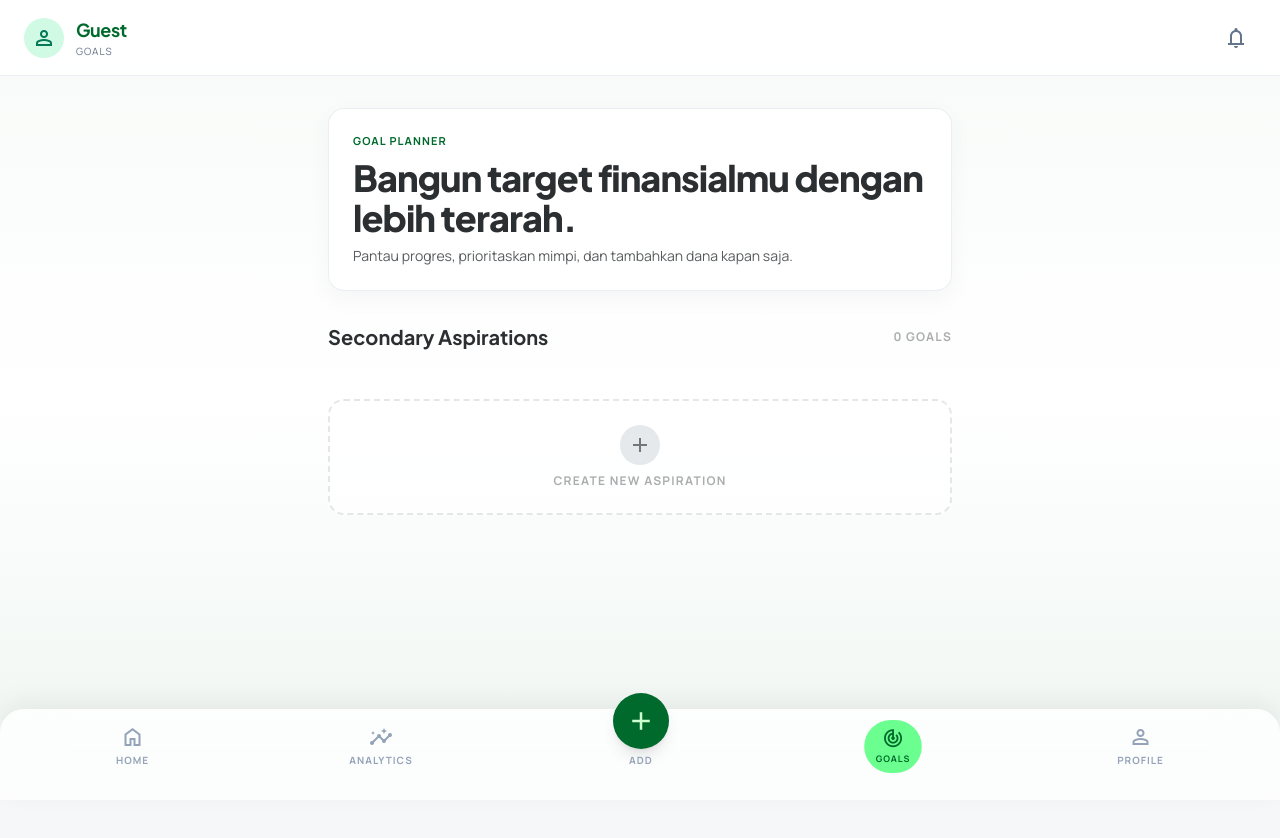
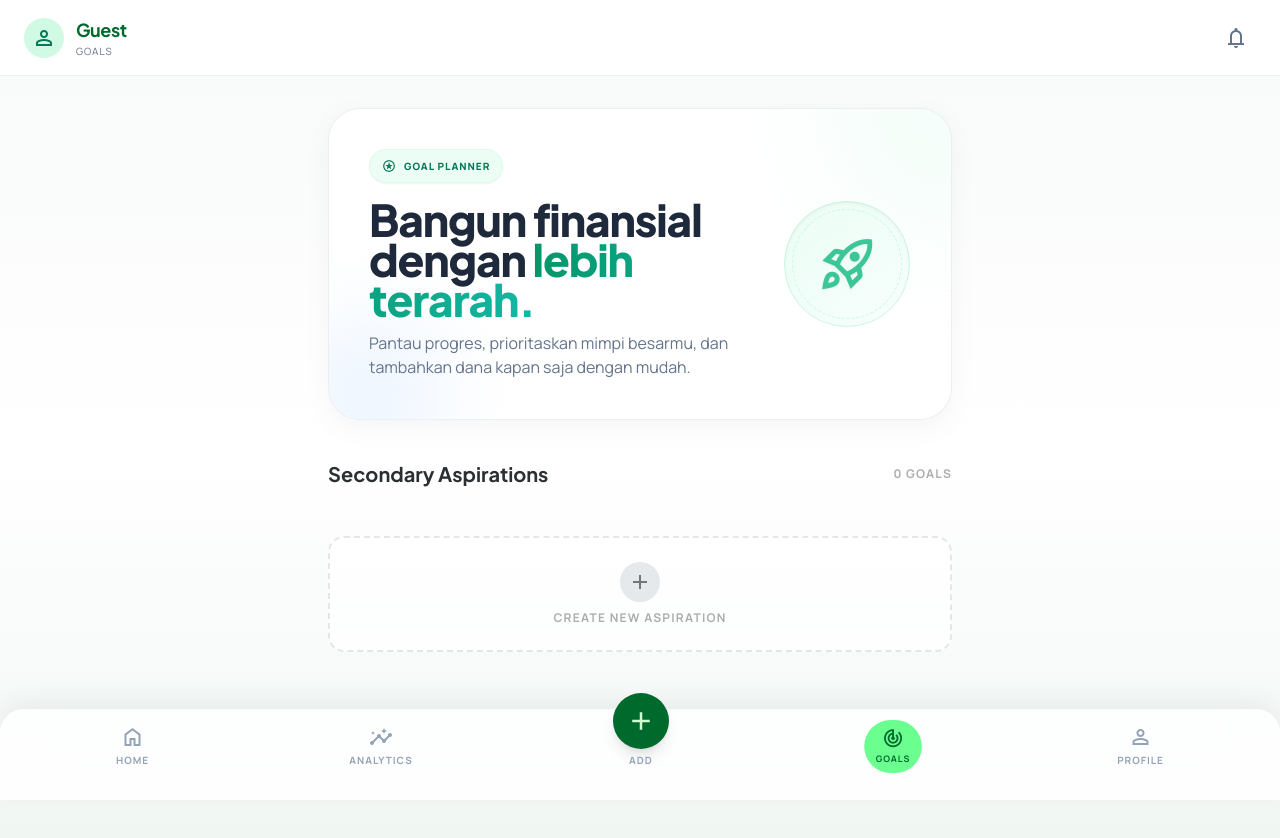
Before and after one commit to Fadilraflians/Apps-Duitflow, a React (Vite) app: page /goals in a window 1280 px wide. Shown: the top 838 px of the page. Built offline with nearby package versions, Linux system fonts and the light colour scheme.

Commit message:
style: beautify Goal Planner header card

```diff
--- a/src/screens/Goals.jsx
+++ b/src/screens/Goals.jsx
@@ -96,10 +96,33 @@ export default function Goals() {
       </header>
 
       <main className="px-4 sm:px-6 pb-32 pt-3 sm:pt-4 max-w-2xl mx-auto">
-        <div className="mb-6 sm:mb-8 mt-2 sm:mt-4 bg-white/90 dark:bg-slate-900/70 border border-slate-200/70 dark:border-slate-800 rounded-2xl p-4 sm:p-6 shadow-[0_8px_24px_rgba(0,0,0,0.04)]">
-          <span className="font-label text-[0.6875rem] font-bold uppercase tracking-widest text-primary mb-2 block">Goal Planner</span>
-          <h1 className="font-headline text-2xl sm:text-3xl md:text-4xl font-extrabold tracking-tight text-on-surface leading-tight">Bangun target finansialmu dengan lebih terarah.</h1>
-          <p className="text-sm text-on-surface-variant mt-2">Pantau progres, prioritaskan mimpi, dan tambahkan dana kapan saja.</p>
+        <div className="relative mb-8 sm:mb-10 mt-4 overflow-hidden bg-white dark:bg-slate-900 border border-slate-200/70 dark:border-slate-800 rounded-[2rem] p-6 sm:p-8 md:p-10 shadow-[0_8px_30px_rgba(0,0,0,0.04)] group">
+          {/* Subtle Decorative Elements */}
+          <div className="absolute top-0 right-0 w-64 h-64 bg-emerald-50 dark:bg-emerald-900/10 rounded-full blur-3xl -translate-y-1/2 translate-x-1/2 opacity-60 pointer-events-none group-hover:scale-110 transition-transform duration-700"></div>
+          <div className="absolute bottom-0 left-0 w-40 h-40 bg-blue-50 dark:bg-blue-900/10 rounded-full blur-2xl translate-y-1/3 -translate-x-1/4 pointer-events-none"></div>
+
+          <div className="relative z-10 flex flex-col md:flex-row md:items-center justify-between gap-8">
+            <div className="flex-1">
+              <div className="inline-flex items-center gap-2 px-3 py-1.5 rounded-full bg-emerald-50 dark:bg-emerald-900/30 text-emerald-700 dark:text-emerald-300 mb-4 border border-emerald-100/50 dark:border-emerald-800/50 shadow-sm">
+                <span className="material-symbols-outlined text-sm">stars</span>
+                <span className="font-label text-[10px] font-extrabold uppercase tracking-widest">Goal Planner</span>
+              </div>
+              <h1 className="font-headline text-3xl sm:text-4xl md:text-[2.75rem] font-extrabold tracking-tight text-slate-800 dark:text-slate-100 leading-[1.15] mb-3">
+                Bangun finansial dengan <span className="text-transparent bg-clip-text bg-gradient-to-r from-emerald-600 to-teal-500 dark:from-emerald-400 dark:to-teal-300">lebih terarah.</span>
+              </h1>
+              <p className="text-sm sm:text-base text-slate-500 dark:text-slate-400 max-w-lg leading-relaxed font-body">
+                Pantau progres, prioritaskan mimpi besarmu, dan tambahkan dana kapan saja dengan mudah.
+              </p>
+            </div>
+
+            {/* Elegant Vector / Icon Right Side */}
+            <div className="hidden md:flex shrink-0 w-32 h-32 rounded-full bg-gradient-to-br from-emerald-50 to-teal-50/50 dark:from-emerald-900/20 dark:to-teal-900/10 items-center justify-center shadow-inner relative transform group-hover:-translate-y-1 transition-transform duration-500 border border-white dark:border-slate-800">
+               <span className="material-symbols-outlined text-6xl text-emerald-500/80 dark:text-emerald-400/80 drop-shadow-sm">rocket_launch</span>
+               {/* animated rings */}
+               <div className="absolute inset-0 border border-emerald-200/50 dark:border-emerald-700/30 rounded-full animate-[spin_10s_linear_infinite]"></div>
+               <div className="absolute top-2 left-2 right-2 bottom-2 border border-dashed border-teal-200/50 dark:border-teal-700/30 rounded-full animate-[spin_15s_linear_infinite_reverse]"></div>
+            </div>
+          </div>
         </div>
 
         {/* Priority Goal */}
```
